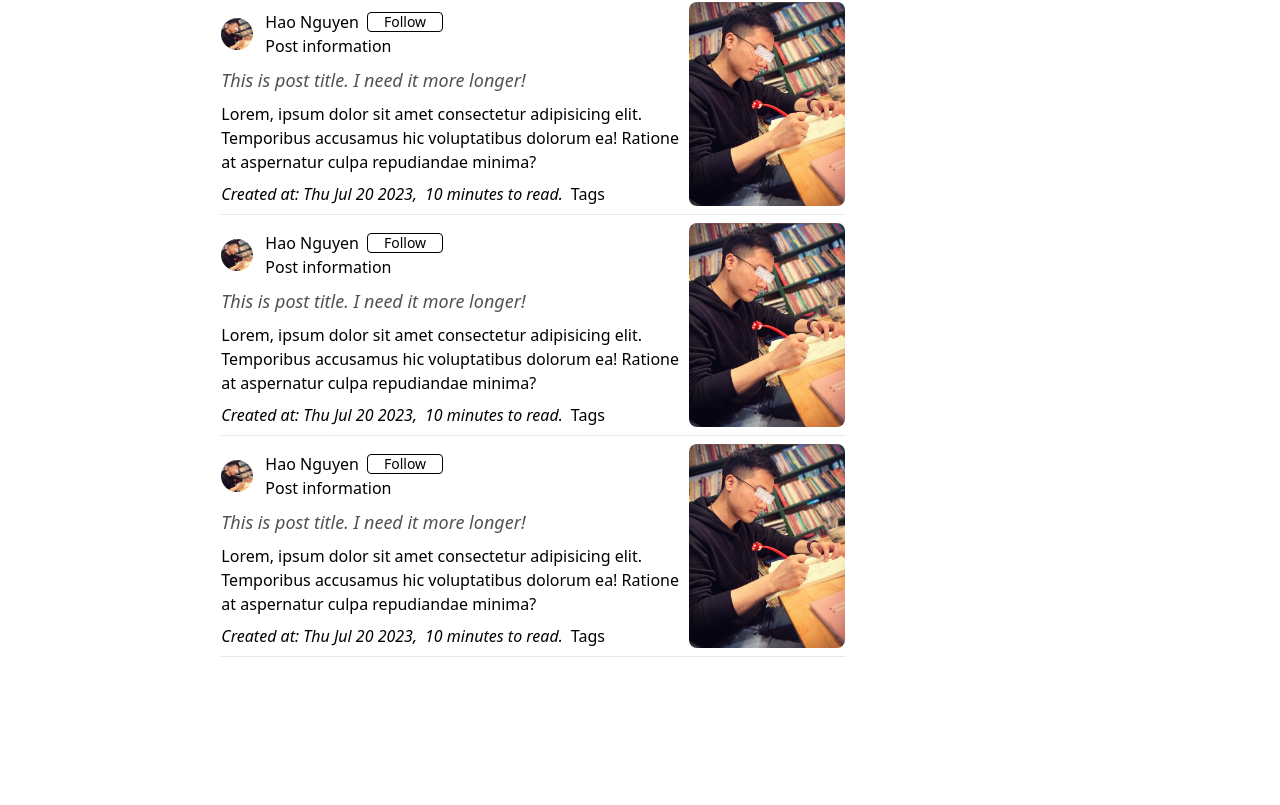
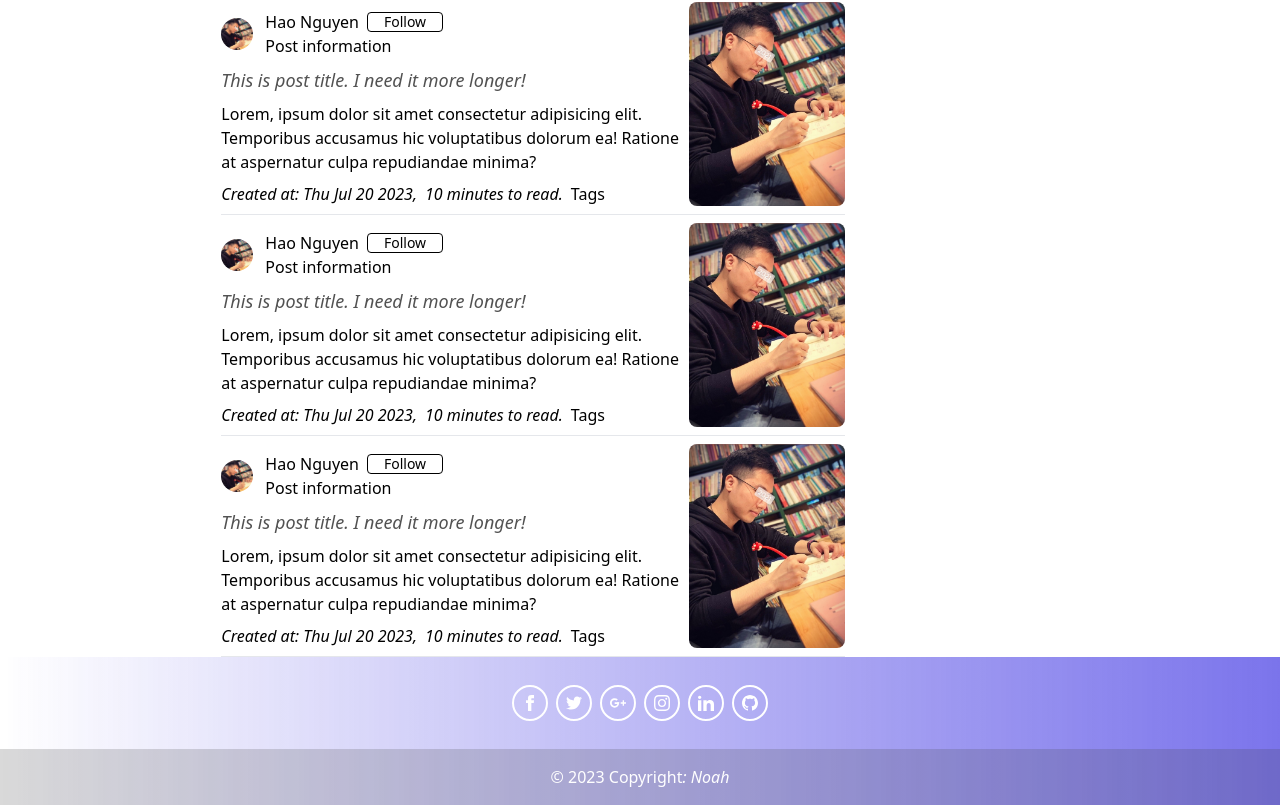
Before and after one commit to kunkka19xx/story, a Next.js app: page /home in a window 1280 px wide. Shown: the part 1396-2201 px from the top of the page. Before the commit the page ends 2053 px from the top, so only its background shows below. Built offline with nearby package versions, Linux system fonts and the light colour scheme.

Commit message:
config footer

```diff
--- a/src/components/footer.tsx
+++ b/src/components/footer.tsx
@@ -1,9 +1,131 @@
-import React from 'react'
+import React from "react";
 
 function Footer() {
   return (
-    <div>footer</div>
-  )
+    <div className="">
+      <footer className="bg-gradient-to-l from-indigo-600 opacity-75 text-center text-white">
+        <div className=" px-6 pt-6">
+          <div className="mb-6 flex flex-row justify-center">
+            <a
+              href="#!"
+              type="button"
+              className="m-1 h-9 w-9 rounded-full border-2 border-white uppercase leading-normal text-white transition duration-150 ease-in-out hover:bg-black hover:bg-opacity-5 focus:outline-none focus:ring-0"
+              data-te-ripple-init
+              data-te-ripple-color="light"
+            >
+              <svg
+                xmlns="http://www.w3.org/2000/svg"
+                className="mx-auto h-full w-4"
+                fill="currentColor"
+                viewBox="0 0 24 24"
+              >
+                <path d="M9 8h-3v4h3v12h5v-12h3.642l.358-4h-4v-1.667c0-.955.192-1.333 1.115-1.333h2.885v-5h-3.808c-3.596 0-5.192 1.583-5.192 4.615v3.385z" />
+              </svg>
+            </a>
+
+            <a
+              href="#!"
+              type="button"
+              className="m-1 h-9 w-9 rounded-full border-2 border-white uppercase leading-normal text-white transition duration-150 ease-in-out hover:bg-black hover:bg-opacity-5 focus:outline-none focus:ring-0"
+              data-te-ripple-init
+              data-te-ripple-color="light"
+            >
+              <svg
+                xmlns="http://www.w3.org/2000/svg"
+                className="mx-auto h-full w-4"
+                fill="currentColor"
+                viewBox="0 0 24 24"
+              >
+                <path d="M24 4.557c-.883.392-1.832.656-2.828.775 1.017-.609 1.798-1.574 2.165-2.724-.951.564-2.005.974-3.127 1.195-.897-.957-2.178-1.555-3.594-1.555-3.179 0-5.515 2.966-4.797 6.045-4.091-.205-7.719-2.165-10.148-5.144-1.29 2.213-.669 5.108 1.523 6.574-.806-.026-1.566-.247-2.229-.616-.054 2.281 1.581 4.415 3.949 4.89-.693.188-1.452.232-2.224.084.626 1.956 2.444 3.379 4.6 3.419-2.07 1.623-4.678 2.348-7.29 2.04 2.179 1.397 4.768 2.212 7.548 2.212 9.142 0 14.307-7.721 13.995-14.646.962-.695 1.797-1.562 2.457-2.549z" />
+              </svg>
+            </a>
+
+            <a
+              href="#!"
+              type="button"
+              className="m-1 h-9 w-9 rounded-full border-2 border-white uppercase leading-normal text-white transition duration-150 ease-in-out hover:bg-black hover:bg-opacity-5 focus:outline-none focus:ring-0"
+              data-te-ripple-init
+              data-te-ripple-color="light"
+            >
+              <svg
+                xmlns="http://www.w3.org/2000/svg"
+                className="mx-auto h-full w-4"
+                fill="currentColor"
+                viewBox="0 0 24 24"
+              >
+                <path
+                  d="M7 11v2.4h3.97c-.16 1.029-1.2 3.02-3.97 3.02-2.39 0-4.34-1.979-4.34-4.42 0-2.44 1.95-4.42 4.34-4.42 1.36 0 2.27.58 2.79 1.08l1.9-1.83c-1.22-1.14-2.8-1.83-4.69-1.83-3.87 0-7 3.13-7 7s3.13 7 7 7c4.04 0 6.721-2.84 6.721-6.84 0-.46-.051-.81-.111-1.16h-6.61zm0 0 17 2h-3v3h-2v-3h-3v-2h3v-3h2v3h3v2z"
+                  fill-rule="evenodd"
+                  clip-rule="evenodd"
+                />
+              </svg>
+            </a>
+
+            <a
+              href="#!"
+              type="button"
+              className="m-1 h-9 w-9 rounded-full border-2 border-white uppercase leading-normal text-white transition duration-150 ease-in-out hover:bg-black hover:bg-opacity-5 focus:outline-none focus:ring-0"
+              data-te-ripple-init
+              data-te-ripple-color="light"
+            >
+              <svg
+                xmlns="http://www.w3.org/2000/svg"
+                className="mx-auto h-full w-4"
+                fill="currentColor"
+                viewBox="0 0 24 24"
+              >
+                <path d="M12 2.163c3.204 0 3.584.012 4.85.07 3.252.148 4.771 1.691 4.919 4.919.058 1.265.069 1.645.069 4.849 0 3.205-.012 3.584-.069 4.849-.149 3.225-1.664 4.771-4.919 4.919-1.266.058-1.644.07-4.85.07-3.204 0-3.584-.012-4.849-.07-3.26-.149-4.771-1.699-4.919-4.92-.058-1.265-.07-1.644-.07-4.849 0-3.204.013-3.583.07-4.849.149-3.227 1.664-4.771 4.919-4.919 1.266-.057 1.645-.069 4.849-.069zm0-2.163c-3.259 0-3.667.014-4.947.072-4.358.2-6.78 2.618-6.98 6.98-.059 1.281-.073 1.689-.073 4.948 0 3.259.014 3.668.072 4.948.2 4.358 2.618 6.78 6.98 6.98 1.281.058 1.689.072 4.948.072 3.259 0 3.668-.014 4.948-.072 4.354-.2 6.782-2.618 6.979-6.98.059-1.28.073-1.689.073-4.948 0-3.259-.014-3.667-.072-4.947-.196-4.354-2.617-6.78-6.979-6.98-1.281-.059-1.69-.073-4.949-.073zm0 5.838c-3.403 0-6.162 2.759-6.162 6.162s2.759 6.163 6.162 6.163 6.162-2.759 6.162-6.163c0-3.403-2.759-6.162-6.162-6.162zm0 10.162c-2.209 0-4-1.79-4-4 0-2.209 1.791-4 4-4s4 1.791 4 4c0 2.21-1.791 4-4 4zm6.406-11.845c-.796 0-1.441.645-1.441 1.44s.645 1.44 1.441 1.44c.795 0 1.439-.645 1.439-1.44s-.644-1.44-1.439-1.44z" />
+              </svg>
+            </a>
+
+            <a
+              href="#!"
+              type="button"
+              className="m-1 h-9 w-9 rounded-full border-2 border-white uppercase leading-normal text-white transition duration-150 ease-in-out hover:bg-black hover:bg-opacity-5 focus:outline-none focus:ring-0"
+              data-te-ripple-init
+              data-te-ripple-color="light"
+            >
+              <svg
+                xmlns="http://www.w3.org/2000/svg"
+                className="mx-auto h-full w-4"
+                fill="currentColor"
+                viewBox="0 0 24 24"
+              >
+                <path d="M4.98 3.5c0 1.381-1.11 2.5-2.48 2.5s-2.48-1.119-2.48-2.5c0-1.38 1.11-2.5 2.48-2.5s2.48 1.12 2.48 2.5zm.02 4.5h-5v16h5v-16zm7.982 0h-4.968v16h4.969v-8.399c0-4.67 6.029-5.052 6.029 0v8.399h4.988v-10.131c0-7.88-8.922-7.593-11.018-3.714v-2.155z" />
+              </svg>
+            </a>
+
+            <a
+              href="#!"
+              type="button"
+              className="m-1 h-9 w-9 rounded-full border-2 border-white uppercase leading-normal text-white transition duration-150 ease-in-out hover:bg-black hover:bg-opacity-5 focus:outline-none focus:ring-0"
+              data-te-ripple-init
+              data-te-ripple-color="light"
+            >
+              <svg
+                xmlns="http://www.w3.org/2000/svg"
+                className="mx-auto h-full w-4"
+                fill="currentColor"
+                viewBox="0 0 24 24"
+              >
+                <path d="M12 0c-6.626 0-12 5.373-12 12 0 5.302 3.438 9.8 8.207 11.387.599.111.793-.261.793-.577v-2.234c-3.338.726-4.033-1.416-4.033-1.416-.546-1.387-1.333-1.756-1.333-1.756-1.089-.745.083-.729.083-.729 1.205.084 1.839 1.237 1.839 1.237 1.07 1.834 2.807 1.304 3.492.997.107-.775.418-1.305.762-1.604-2.665-.305-5.467-1.334-5.467-5.931 0-1.311.469-2.381 1.236-3.221-.124-.303-.535-1.524.117-3.176 0 0 1.008-.322 3.301 1.23.957-.266 1.983-.399 3.003-.404 1.02.005 2.047.138 3.006.404 2.291-1.552 3.297-1.23 3.297-1.23.653 1.653.242 2.874.118 3.176.77.84 1.235 1.911 1.235 3.221 0 4.609-2.807 5.624-5.479 5.921.43.372.823 1.102.823 2.222v3.293c0 .319.192.694.801.576 4.765-1.589 8.199-6.086 8.199-11.386 0-6.627-5.373-12-12-12z" />
+              </svg>
+            </a>
+          </div>
+        </div>
+
+        <div
+          className="p-4 text-center"
+          style={{ backgroundColor: "rgba(0, 0, 0, 0.2)" }}
+        >
+          © 2023 Copyright
+          <a className="text-whitehite italic" target="_blank" href="https://www.facebook.com/SaharaStudio2022">
+          : Noah
+          </a>
+        </div>
+      </footer>
+    </div>
+  );
 }
 
-export default Footer
+export default Footer;
--- a/src/components/post/postDetail.tsx
+++ b/src/components/post/postDetail.tsx
@@ -3,6 +3,7 @@
 import Content from "./content";
 import Comment from "./comment";
 import Buttonbar from "../buttonbar";
+import Footer from "../footer";
 
 function PostDetail() {
   return (
@@ -29,6 +30,7 @@
         <hr className="mt-3 mb-3"></hr>
         <div className="w-1/4 border-l border-gray-500"></div>
       </div>
+      <Footer></Footer>
     </section>
   );
 }
--- a/src/pages/home.tsx
+++ b/src/pages/home.tsx
@@ -1,3 +1,4 @@
+import Footer from "@/components/footer";
 import Header from "@/components/header";
 import MiniPost from "@/components/mini-post/miniPost";
 import Post from "@/components/post/post";
@@ -26,9 +27,7 @@
         ))}
       </div>
 
-      <div>
-
-      </div>
+      <Footer></Footer>
     </section>
   );
 }
```
